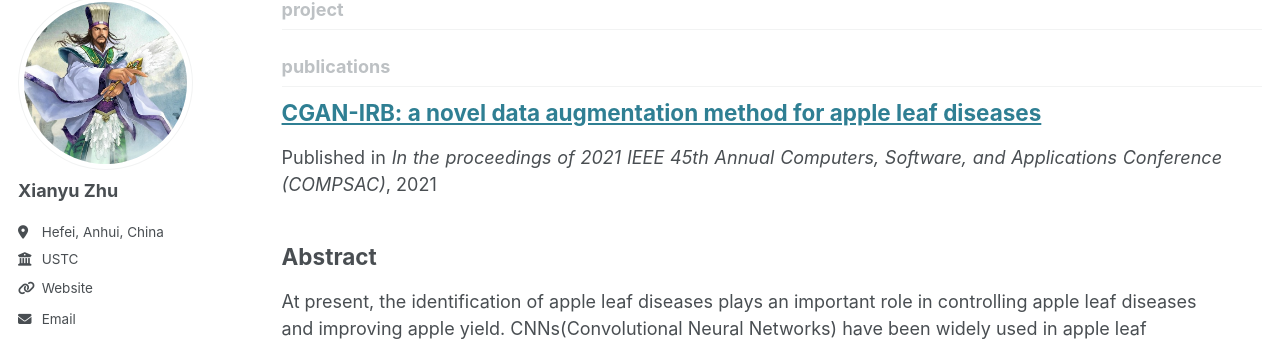
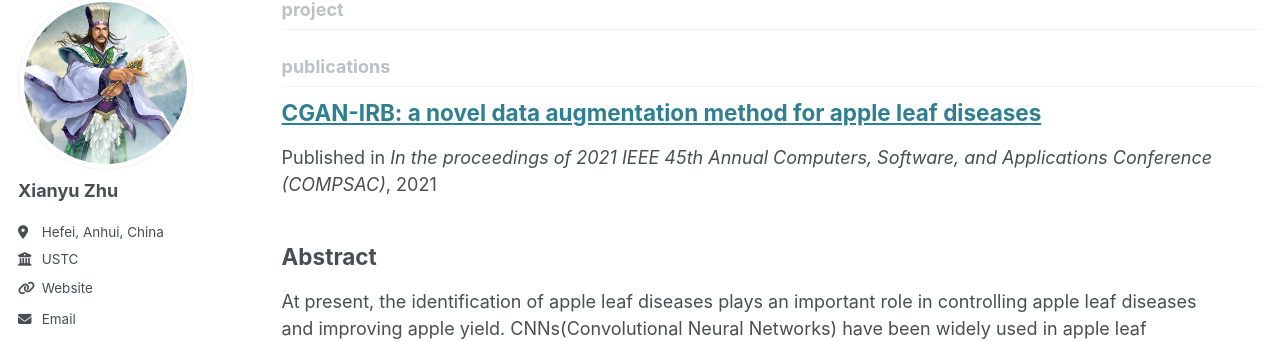
Before and after one commit to zhuxy-USTC/zhuxy-USTC.github.io, a Jekyll site: the page built from _pages/collection-archive.html, in a window 1280 px wide and 900 px high, scrolled down 1009 px. Shown: the part 110-451 px from the top of the window. Built offline with Jekyll 4.4.1, drawn with Linux system fonts in a browser that asks for light colours; some web fonts are replaced.

Commit message:
Update archive-single.html

```diff
--- a/_includes/archive-single.html
+++ b/_includes/archive-single.html
@@ -35,15 +35,15 @@
     </h2>
 
     {% if post.read_time %}
-      <p class="page__meta" style="text-align: justify;"><i class="fa fa-clock" aria-hidden="true"></i> {% include read-time.html %}</p>
+      <p class="page__meta"><i class="fa fa-clock" aria-hidden="true"></i> {% include read-time.html %}</p>
     {% endif %}
 
         {% if post.collection == 'teaching' %}
           <p> {{ post.type }}, <i>{{ post.venue }}</i>, {{ post.date | default: "1900-01-01" | date: "%Y" }} </p>
         {% elsif post.collection == 'publications' %}
-          <p style="text-align: justify;">Published in <i>{{ post.venue }}</i>, {{ post.date | default: "1900-01-01" | date: "%Y" }} </p>
+          <p>Published in <i>{{ post.venue }}</i>, {{ post.date | default: "1900-01-01" | date: "%Y" }} </p>
         {% elsif post.date %}
-         <p class="page__date" style="text-align: justify;"><strong><i class="fa fa-fw fa-calendar" aria-hidden="true"></i> {{ site.data.ui-text[site.locale].date_label | default: "Published:" }}</strong> <time datetime="{{ post.date | default: "1900-01-01" | date_to_xmlschema }}">{{ post.date | default: "1900-01-01" | date: "%B %d, %Y" }}</time></p>
+         <p class="page__date"><strong><i class="fa fa-fw fa-calendar" aria-hidden="true"></i> {{ site.data.ui-text[site.locale].date_label | default: "Published:" }}</strong> <time datetime="{{ post.date | default: "1900-01-01" | date_to_xmlschema }}">{{ post.date | default: "1900-01-01" | date: "%B %d, %Y" }}</time></p>
         {% endif %}
 
     {% if post.excerpt and site.read_more != 'enabled' %}
```
